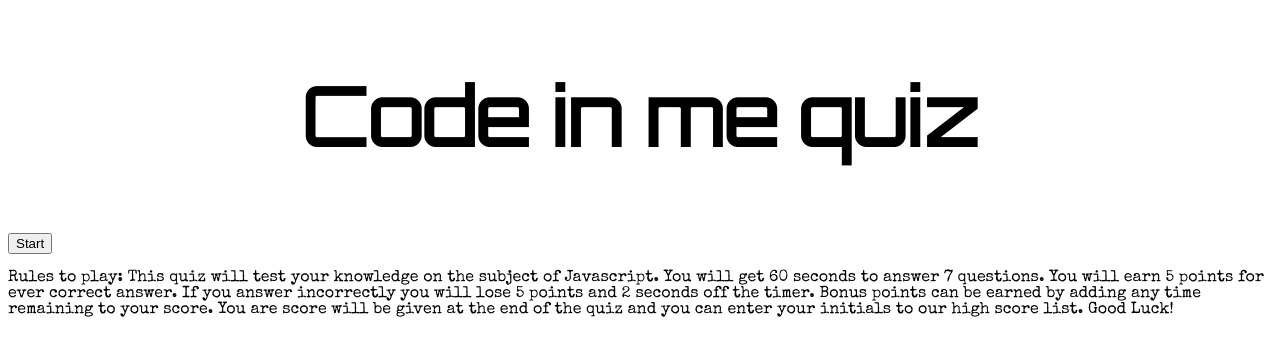
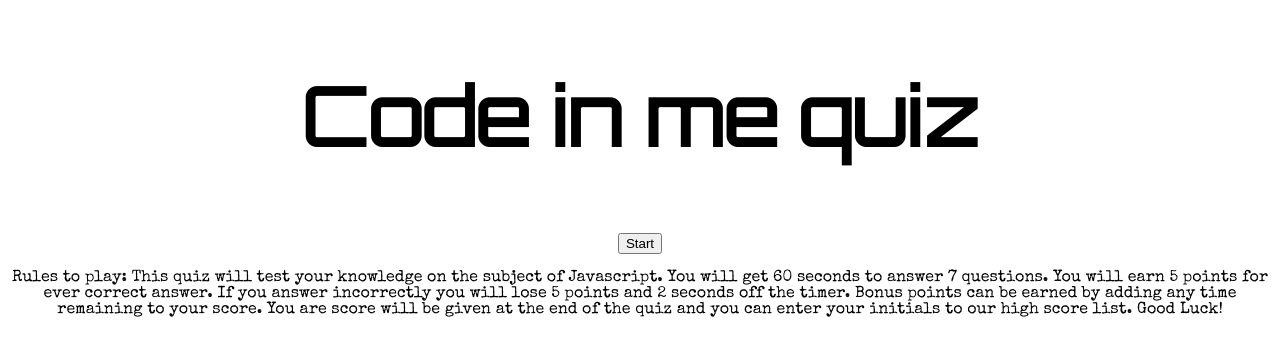
Before and after one commit to stephimarie/Code-in-Me-quiz, a plain HTML site: page index.html in a window 1280 px wide. Drawn offline with nearby package versions, Linux system fonts and the light colour scheme.

Commit message:
Body text center

```diff
--- a/style.css
+++ b/style.css
@@ -9,8 +9,8 @@ h1 {
 }
 
 body {
+    text-align: center;
     font-family: 'Kaushan Script', cursive;
-font-family: 'Orbitron', sans-serif;
 font-family: 'Quicksand', sans-serif;
 font-family: 'Shadows Into Light', cursive;
 font-family: 'Special Elite', cursive;
```
